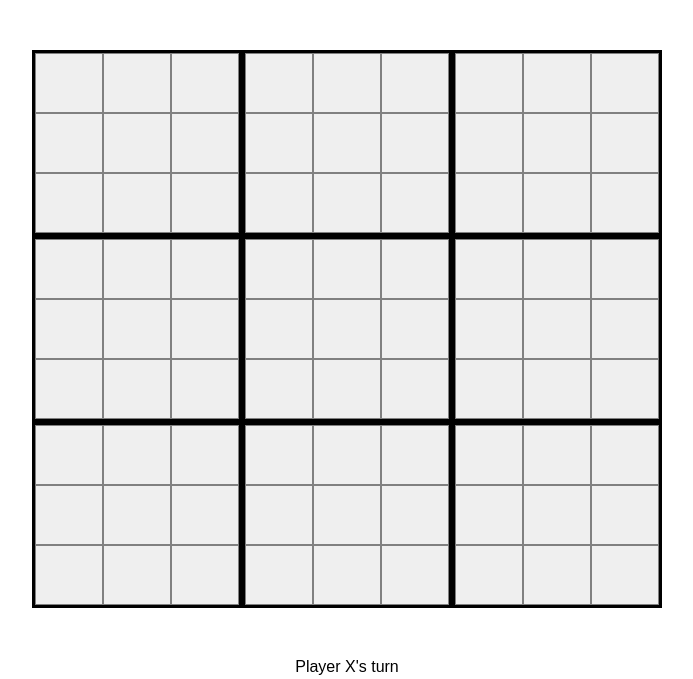
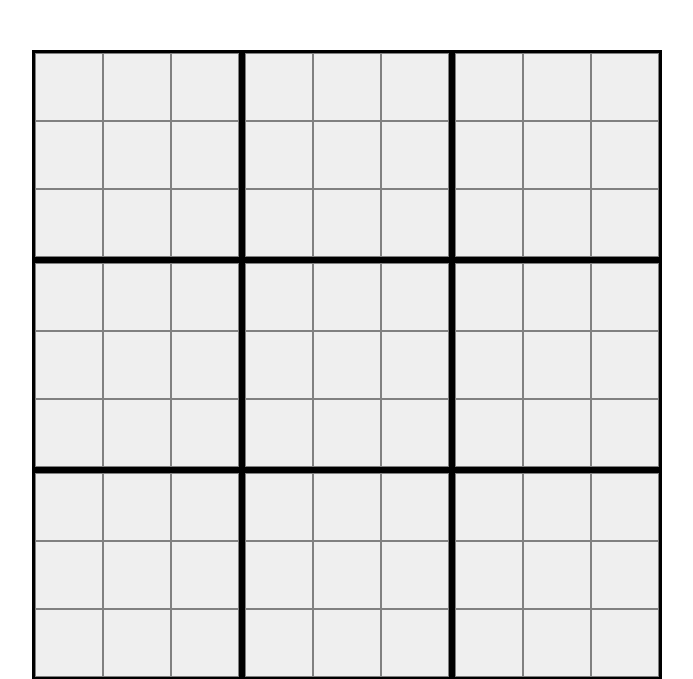
Before and after one commit to pierre-le-roux/Super-Tic-Tac-Toe, a Flask app: page / in a window 1280 px wide. Shown: the part 87-766 px from the top of the page, without its empty margins (293-986 px from the left). Run offline with Flask 3, Linux system fonts and the light colour scheme.

Commit message:
feat: Changed the styles.css to keep blocks square

```diff
--- a/Flask/static/styles.css
+++ b/Flask/static/styles.css
@@ -35,9 +35,10 @@
 .mini-cell {
     border: 1px solid gray;
     width: 33.33%;
-    height: 60px;
+    /* height: 60px; */
     font-size: 24px;
     cursor: pointer;
+    aspect-ratio: 1;
 }
 
 footer {
@@ -85,6 +86,7 @@
     justify-content: center;
     width: 100%;
     height: 100%;
+    aspect-ratio: 1;
 }
 
 .winner-tile.x,
```
